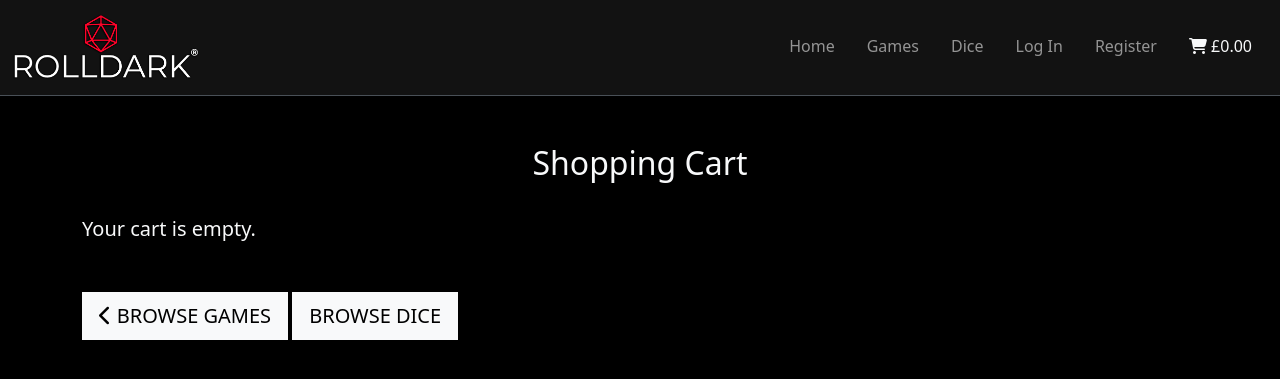
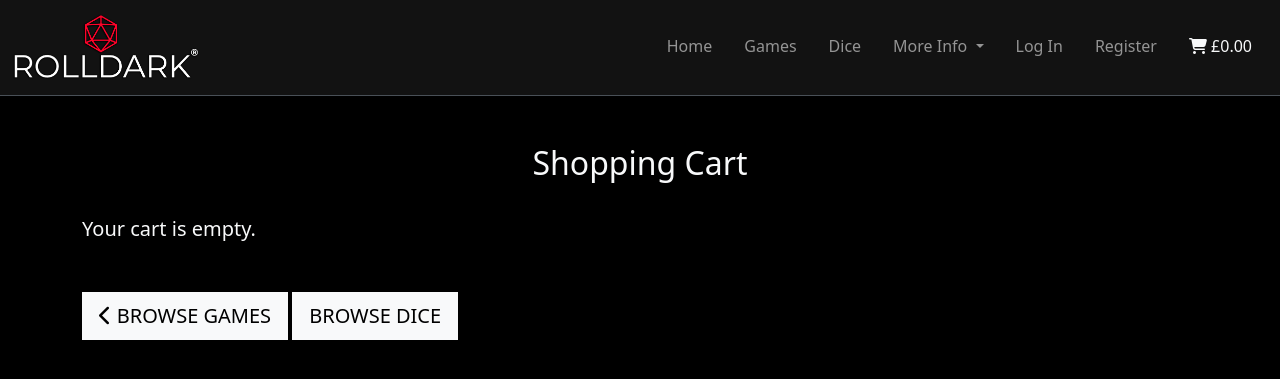
Before and after one commit to BenMilesRocks/4-rolldark-v2, a Django app: page /cart/ in a window 1280 px wide. Shown: the top 379 px of the page. Run offline with Django 5.2, Linux system fonts and the light colour scheme; some libraries are stand-ins or nearby versions.

Commit message:
adds contact & about to navbar, base.html

```diff
--- a/templates/base.html
+++ b/templates/base.html
@@ -64,6 +64,16 @@
 
                         <li class="nav-item">
                             <a {% if request.resolver_match.url_name == 'dice' %}class="active nav-link" aria-current="page"{% else %}class="nav-link"{% endif %} href="{% url 'dice' %}">Dice</a>
+                        </li>
+
+                        <li class="nav-item dropdown">
+                            <a class="nav-link dropdown-toggle" href="#" role="button" data-bs-toggle="dropdown" aria-expanded="false">
+                                More Info
+                            </a>
+                            <ul class="dropdown-menu">
+                                <li><a {% if request.resolver_match.url_name == 'about' %}class="active nav-link" aria-current="page"{% else %}class="nav-link"{% endif %} href="{% url 'about' %}">About Rolldark</a></li>
+                                <li><a {% if request.resolver_match.url_name == 'contact_us' %}class="active nav-link" aria-current="page"{% else %}class="nav-link"{% endif %} href="{% url 'contact_us' %}">Contact Us</a></li>
+                            </ul>
                         </li>
 
 
```
